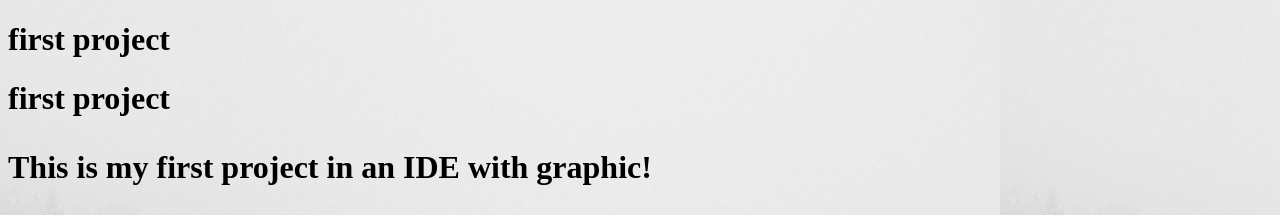
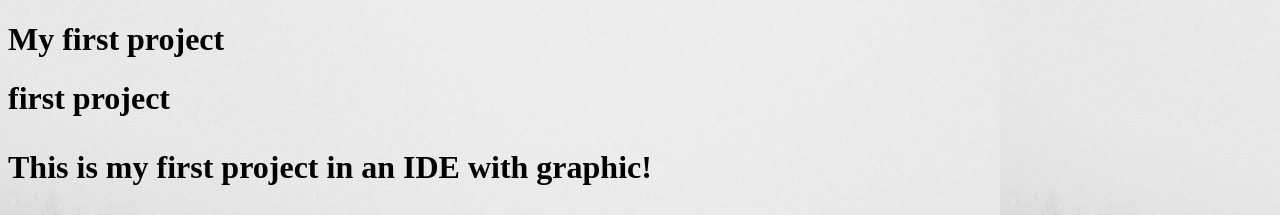
Before and after one commit to Kaznolan/my-first-project, a plain HTML site: page index.html in a window 1280 px wide. Shown: the top 215 px of the page. Drawn offline with Linux system fonts and the light colour scheme.

Commit message:
Changes to heading

```diff
--- a/index.html
+++ b/index.html
@@ -8,7 +8,7 @@
 
 </head>
 <body>
-    <h1> first project
+    <h1> My first project
     <h1> first project
     <p>This is my first project in an IDE with graphic!</p>
     <p>VS code is awesome!</p>
```
